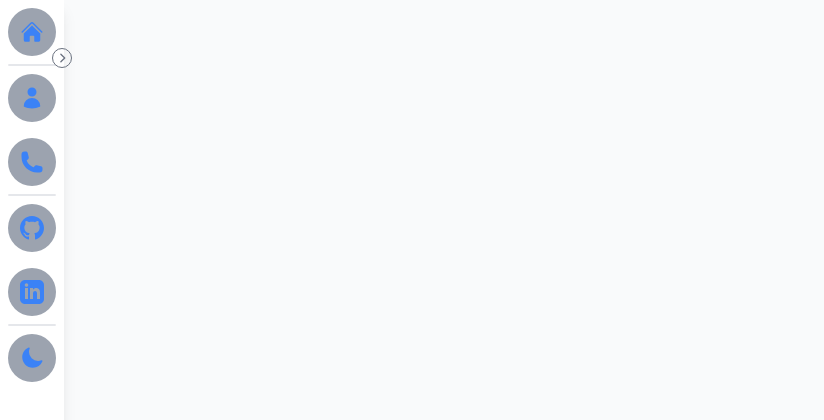
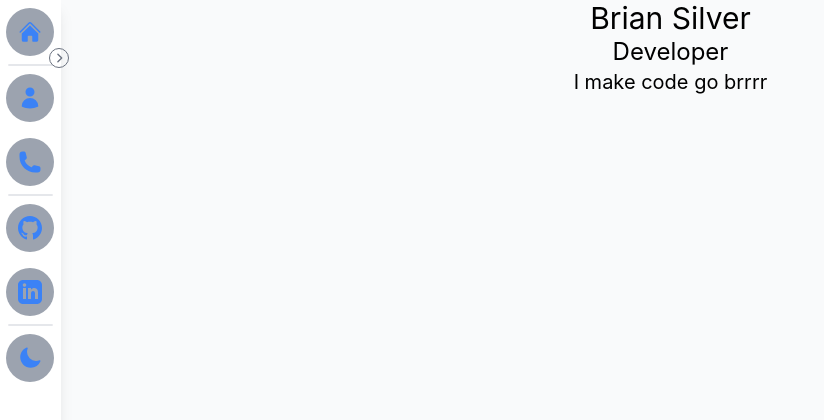
Before and after one commit to bdsilver89/portfolio, a React (Vite) app: page / in a window 1280 px wide. Shown: the top 420 px of the page, without its empty margins (0-824 px from the left). Built offline with nearby package versions, Linux system fonts and the light colour scheme.

Commit message:
feat: add text component and start basic hero section on home page

```diff
--- a/src/components/DarkModeSwitch.tsx
+++ /dev/null
@@ -1,40 +0,0 @@
-import { Switch } from "@headlessui/react";
-
-import { cn } from "@lib/utils";
-import { useDarkModeContext } from "@context/DarkMode";
-import { MoonIcon, SunIcon } from "@heroicons/react/20/solid";
-
-export type DarkModeSwitchProps = {
-  useIcon?: boolean;
-};
-
-export default function DarkModeSwitch(props: DarkModeSwitchProps) {
-  const { useIcon = true } = props;
-
-  const { isDarkMode, setDarkMode } = useDarkModeContext();
-
-  function toggleDarkMode() {
-    setDarkMode(!isDarkMode);
-  }
-
-  return useIcon ? (
-    <button onClick={toggleDarkMode}>{isDarkMode ? <MoonIcon /> : <SunIcon />}</button>
-  ) : (
-    <Switch
-      checked={!!isDarkMode}
-      onChange={toggleDarkMode}
-      className={cn(
-        isDarkMode ? "bg-blue-500" : "bg-zinc-600",
-        "relative inline-flex h-6 w-12 items-center rounded-full",
-      )}
-    >
-      <span className="sr-only">Toggle DarkMode</span>
-      <span
-        className={cn(
-          isDarkMode ? "translate-x-6" : "translate-x-1",
-          "inline-block h-4 w-4 transform rounded-full bg-white transition",
-        )}
-      />
-    </Switch>
-  );
-}
--- /dev/null
+++ b/src/components/Hero.tsx
@@ -0,0 +1,13 @@
+import Text from "@components/Text";
+
+export default function Hero() {
+  return (
+    <section id="hero" className="container">
+      <div className="items-center justify-center text-center">
+        <Text as="h1">Brian Silver</Text>
+        <Text as="h2">Developer</Text>
+        <Text as="h3">I make code go brrrr</Text>
+      </div>
+    </section>
+  );
+}
--- /dev/null
+++ b/src/components/Text.tsx
@@ -0,0 +1,29 @@
+import React from "react";
+
+import { cn } from "@lib/utils";
+
+const DEFAULT_TAG = "p" as const;
+
+const styles = {
+  h1: "text-3xl",
+  h2: "text-2xl",
+  h3: "text-xl",
+  p: "text-base",
+};
+
+export type TextProps = {
+  as: keyof typeof styles;
+  className?: string;
+  children: React.ReactNode;
+};
+
+export default function Text(props: TextProps) {
+  const { as: El = DEFAULT_TAG, className, ...rest } = props;
+
+  let style = "";
+  if (styles[El]) {
+    style = styles[El];
+  }
+
+  return <El className={cn(className, style)} {...rest} />;
+}
--- a/src/layouts/Page.tsx
+++ b/src/layouts/Page.tsx
@@ -1,5 +1,5 @@
 import React from "react";
 
 export default function Page({ children }: { children: React.ReactNode }) {
-  return <main>{children}</main>;
+  return <main className="flex">{children}</main>;
 }
--- a/src/pages/Home.tsx
+++ b/src/pages/Home.tsx
@@ -1,3 +1,4 @@
+import Hero from "@components/Hero";
 import SideBar from "@components/Sidebar";
 import Page from "@layouts/Page";
 
@@ -5,6 +6,7 @@ export default function Home() {
   return (
     <Page>
       <SideBar />
+      <Hero />
     </Page>
   );
 }
```
